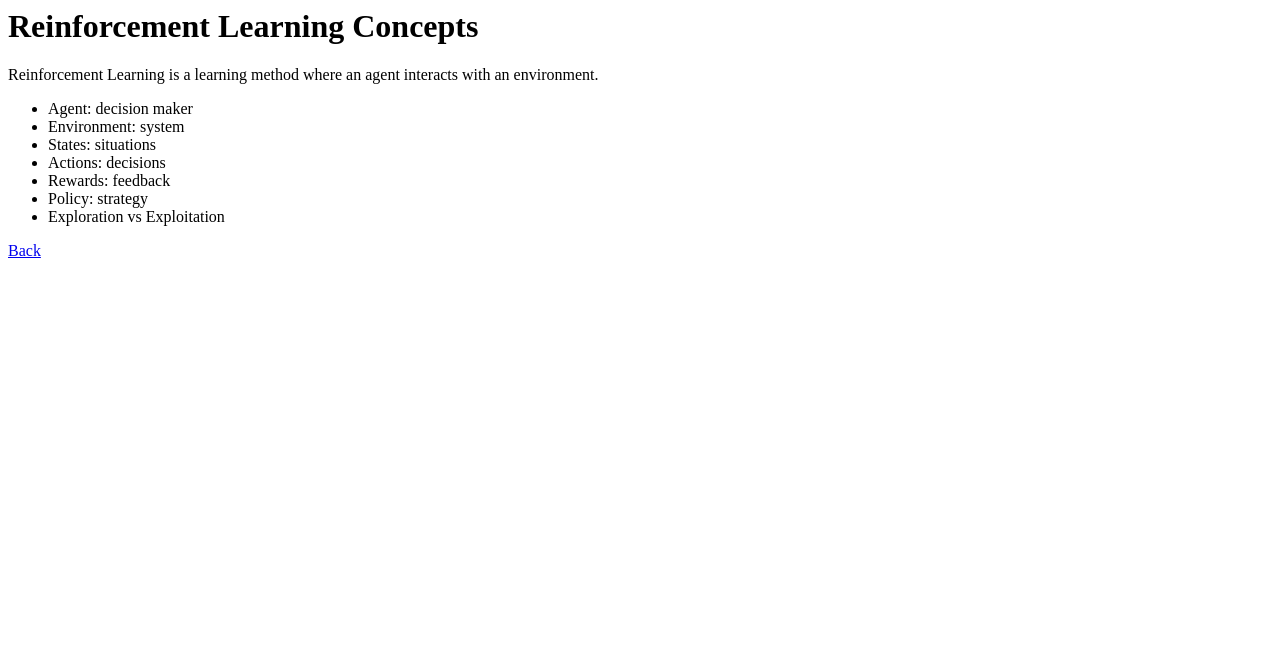
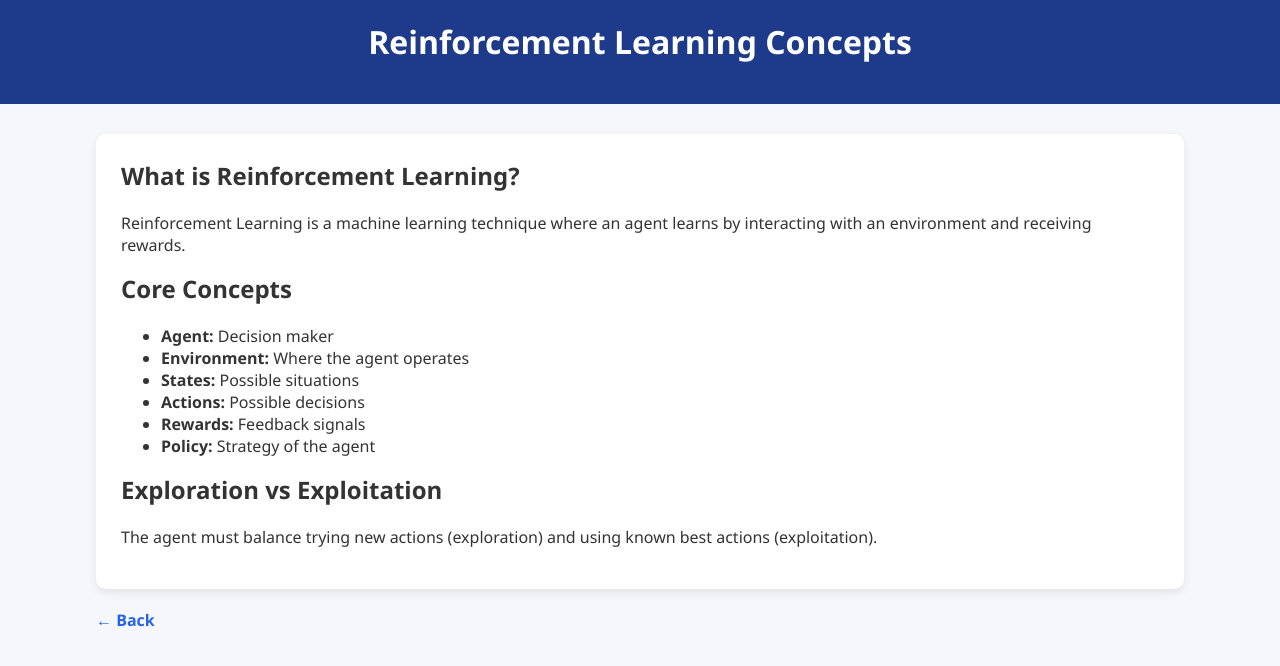
Before and after one commit to LuisaMendez012/ProjectMachine, a Flask app: page /rl/concepts in a window 1280 px wide. Shown: the top 666 px of the page. Run offline with Flask 3, Linux system fonts and the light colour scheme.

Commit message:
add style to template RL_CONCCEPTS

```diff
--- a/templates/rl_concepts.html
+++ b/templates/rl_concepts.html
@@ -1,15 +1,41 @@
-<h1>Reinforcement Learning Concepts</h1>
+<!DOCTYPE html>
+<html>
+<head>
+    <title>RL Concepts</title>
+    <link rel="stylesheet" href="{{ url_for('static', filename='style.css') }}">
+</head>
+<body>
 
-<p>Reinforcement Learning is a learning method where an agent interacts with an environment.</p>
+<header>
+    <h1>Reinforcement Learning Concepts</h1>
+</header>
+
+<div class="container">
+
+<div class="card">
+
+<h2>What is Reinforcement Learning?</h2>
+<p>Reinforcement Learning is a machine learning technique where an agent learns by interacting with an environment and receiving rewards.</p>
+
+<h2>Core Concepts</h2>
 
 <ul>
-<li>Agent: decision maker</li>
-<li>Environment: system</li>
-<li>States: situations</li>
-<li>Actions: decisions</li>
-<li>Rewards: feedback</li>
-<li>Policy: strategy</li>
-<li>Exploration vs Exploitation</li>
+<li><b>Agent:</b> Decision maker</li>
+<li><b>Environment:</b> Where the agent operates</li>
+<li><b>States:</b> Possible situations</li>
+<li><b>Actions:</b> Possible decisions</li>
+<li><b>Rewards:</b> Feedback signals</li>
+<li><b>Policy:</b> Strategy of the agent</li>
 </ul>
 
-<a href="/rl">Back</a>
+<h2>Exploration vs Exploitation</h2>
+<p>The agent must balance trying new actions (exploration) and using known best actions (exploitation).</p>
+
+</div>
+
+<a href="/rl" class="btn-link">← Back</a>
+
+</div>
+
+</body>
+</html>
```
